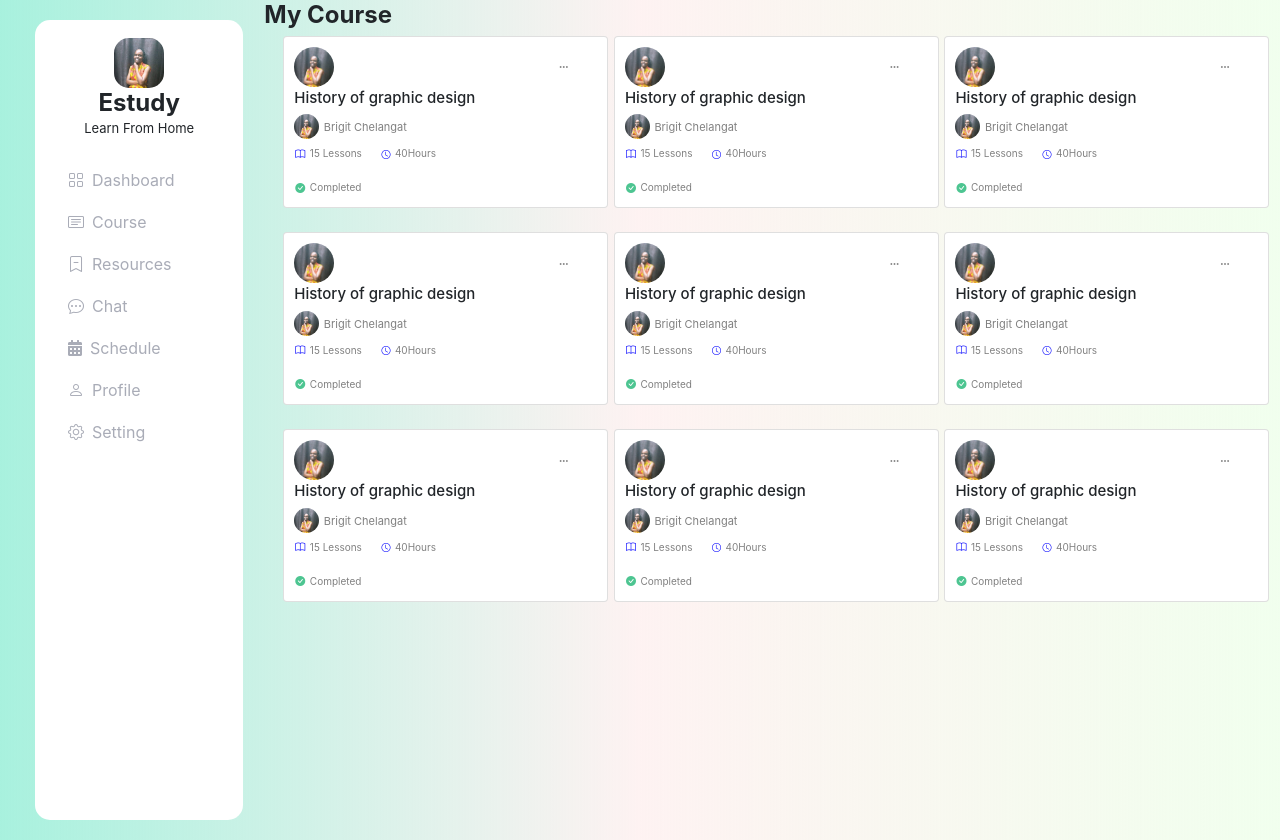
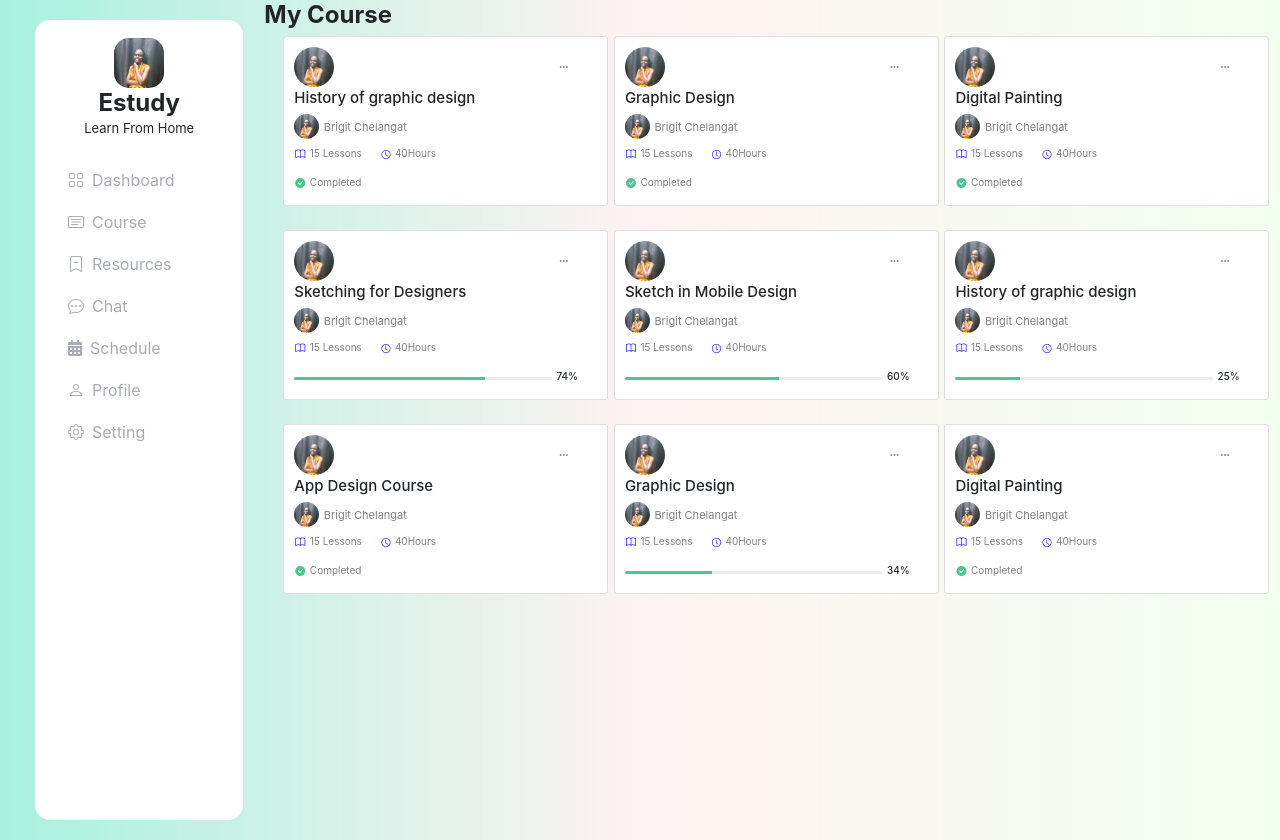
Before and after one commit to brigitchelangat/Courses-Design-Challenge, a plain HTML site: page responsive.html in a window 1280 px wide. Drawn offline with nearby package versions, Linux system fonts and the light colour scheme.

```diff
--- a/responsive.html
+++ b/responsive.html
@@ -19,7 +19,7 @@
             height: 100%;
         }
 
-        .container-fluid >.row {
+        .container-fluid>.row {
             height: 100%;
             display: flex;
             width: 100%;
@@ -68,7 +68,8 @@
             padding: 1px;
             margin-bottom: 0;
         }
-        #dashboard{
+
+        #dashboard {
             max-width: 100%;
             margin: 0;
 
@@ -78,7 +79,10 @@
             text-align: center;
             margin: 7px;
         }
-        .row1,.row2,.row3{
+
+        .row1,
+        .row2,
+        .row3 {
             margin: 5px;
         }
 
@@ -95,6 +99,14 @@
 
         .card-body {
             padding: 0;
+        }
+        .progress{
+            height: .2rem;
+            width: 85%;
+            display: inline-flex;
+        }
+        .progress-bar{
+            background-color: #4dc591;
         }
     </style>
 </head>
@@ -141,13 +153,14 @@
                             <div class="card-body">
                                 <img src="brigitimage.jpeg" alt="Logo" class="img-fluid" width="40" height="40"
                                     style="border-radius: 50px;">
-                                <i class="bi bi-three-dots" style="margin-left: 220px; font-size: 10px; color: gray;"></i>
+                                <i class="bi bi-three-dots"
+                                    style="margin-left: 220px; font-size: 10px; color: gray;"></i>
                                 <p style="font-weight: 500; font-size: 15px; margin-bottom: 4px;">History of graphic
                                     design</p>
                                 <img src="brigitimage.jpeg" alt="Logo" class="img-fluid" width="25" height="25"
                                     style="border-radius: 50px;">
                                 <span style="font-weight: 400; font-size: 11px; color: gray;">Brigit Chelangat</span>
-                                <p style="margin-bottom: 10px;">
+                                <p style="margin-bottom: 5px;">
                                     <i class="bi bi-book"
                                         style="font-size: 10px; color: blue; line-height: 1; font-weight: 500 !important; text-align: center; margin-left: 1px;"></i>
                                     <span style="font-weight: 400; font-size: 10px; color: gray; line-height: 1;">15
@@ -169,13 +182,13 @@
                             <div class="card-body">
                                 <img src="brigitimage.jpeg" alt="Logo" class="img-fluid" width="40" height="40"
                                     style="border-radius: 50px;">
-                                    <i class="bi bi-three-dots" style="margin-left: 220px; font-size: 10px; color: gray;"></i>
-                                <p style="font-weight: 500; font-size: 15px; margin-bottom: 4px;">History of graphic
-                                    design</p>
+                                <i class="bi bi-three-dots"
+                                    style="margin-left: 220px; font-size: 10px; color: gray;"></i>
+                                <p style="font-weight: 500; font-size: 15px; margin-bottom: 4px;">Graphic Design</p>
                                 <img src="brigitimage.jpeg" alt="Logo" class="img-fluid" width="25" height="25"
                                     style="border-radius: 50px;">
                                 <span style="font-weight: 400; font-size: 11px; color: gray;">Brigit Chelangat</span>
-                                <p style="margin-bottom: 10px;">
+                                <p style="margin-bottom: 5px;">
                                     <i class="bi bi-book"
                                         style="font-size: 10px; color: blue; line-height: 1; font-weight: 500 !important; text-align: center; margin-left: 1px;"></i>
                                     <span style="font-weight: 400; font-size: 10px; color: gray; line-height: 1;">15
@@ -197,13 +210,13 @@
                             <div class="card-body">
                                 <img src="brigitimage.jpeg" alt="Logo" class="img-fluid" width="40" height="40"
                                     style="border-radius: 50px;">
-                                    <i class="bi bi-three-dots" style="margin-left: 220px; font-size: 10px; color: gray;"></i>
-                                <p style="font-weight: 500; font-size: 15px; margin-bottom: 4px;">History of graphic
-                                    design</p>
+                                <i class="bi bi-three-dots"
+                                    style="margin-left: 220px; font-size: 10px; color: gray;"></i>
+                                <p style="font-weight: 500; font-size: 15px; margin-bottom: 4px;">Digital Painting</p>
                                 <img src="brigitimage.jpeg" alt="Logo" class="img-fluid" width="25" height="25"
                                     style="border-radius: 50px;">
                                 <span style="font-weight: 400; font-size: 11px; color: gray;">Brigit Chelangat</span>
-                                <p style="margin-bottom: 10px;">
+                                <p style="margin-bottom: 5px;">
                                     <i class="bi bi-book"
                                         style="font-size: 10px; color: blue; line-height: 1; font-weight: 500 !important; text-align: center; margin-left: 1px;"></i>
                                     <span style="font-weight: 400; font-size: 10px; color: gray; line-height: 1;">15
@@ -226,13 +239,13 @@
                             <div class="card-body">
                                 <img src="brigitimage.jpeg" alt="Logo" class="img-fluid" width="40" height="40"
                                     style="border-radius: 50px;">
-                                    <i class="bi bi-three-dots" style="margin-left: 220px; font-size: 10px; color: gray;"></i>
-                                <p style="font-weight: 500; font-size: 15px; margin-bottom: 4px;">History of graphic
-                                    design</p>
+                                <i class="bi bi-three-dots"
+                                    style="margin-left: 220px; font-size: 10px; color: gray;"></i>
+                                <p style="font-weight: 500; font-size: 15px; margin-bottom: 4px;">Sketching for Designers</p>
                                 <img src="brigitimage.jpeg" alt="Logo" class="img-fluid" width="25" height="25"
                                     style="border-radius: 50px;">
                                 <span style="font-weight: 400; font-size: 11px; color: gray;">Brigit Chelangat</span>
-                                <p style="margin-bottom: 10px;">
+                                <p style="margin-bottom: 5px;">
                                     <i class="bi bi-book"
                                         style="font-size: 10px; color: blue; line-height: 1; font-weight: 500 !important; text-align: center; margin-left: 1px;"></i>
                                     <span style="font-weight: 400; font-size: 10px; color: gray; line-height: 1;">15
@@ -241,10 +254,11 @@
                                         style="font-size: 9px; color: blue; line-height: 1; font-weight: 500 !important; text-align: center; margin-left: 15px;"></i>
                                     <span style="font-weight: 400; font-size: 10px; color: gray;">40Hours</span>
                                 </p>
-                                <i class="bi bi-check-circle-fill"
-                                    style="font-size: 10px; color: #4dc591; line-height: 1; font-weight: 500 !important; text-align: center; margin-left: 1px;"></i>
-                                <span
-                                    style="font-weight: 400; font-size: 10px; color: gray; line-height: 1;">Completed</span>
+                                <div class="progress">
+                                    <div class="progress-bar" role="progressbar" style="width: 74%" aria-valuenow="75"
+                                        aria-valuemin="0" aria-valuemax="100"></div>
+                                </div>
+                                <span style="font-weight: 500; font-size: 10px; " >74%</span>
 
                             </div>
                         </div>
@@ -254,13 +268,13 @@
                             <div class="card-body">
                                 <img src="brigitimage.jpeg" alt="Logo" class="img-fluid" width="40" height="40"
                                     style="border-radius: 50px;">
-                                    <i class="bi bi-three-dots" style="margin-left: 220px; font-size: 10px; color: gray;"></i>
-                                <p style="font-weight: 500; font-size: 15px; margin-bottom: 4px;">History of graphic
-                                    design</p>
+                                <i class="bi bi-three-dots"
+                                    style="margin-left: 220px; font-size: 10px; color: gray;"></i>
+                                <p style="font-weight: 500; font-size: 15px; margin-bottom: 4px;">Sketch in Mobile Design</p>
                                 <img src="brigitimage.jpeg" alt="Logo" class="img-fluid" width="25" height="25"
                                     style="border-radius: 50px;">
                                 <span style="font-weight: 400; font-size: 11px; color: gray;">Brigit Chelangat</span>
-                                <p style="margin-bottom: 10px;">
+                                <p style="margin-bottom: 5px;">
                                     <i class="bi bi-book"
                                         style="font-size: 10px; color: blue; line-height: 1; font-weight: 500 !important; text-align: center; margin-left: 1px;"></i>
                                     <span style="font-weight: 400; font-size: 10px; color: gray; line-height: 1;">15
@@ -269,10 +283,11 @@
                                         style="font-size: 9px; color: blue; line-height: 1; font-weight: 500 !important; text-align: center; margin-left: 15px;"></i>
                                     <span style="font-weight: 400; font-size: 10px; color: gray;">40Hours</span>
                                 </p>
-                                <i class="bi bi-check-circle-fill"
-                                    style="font-size: 10px; color: #4dc591; line-height: 1; font-weight: 500 !important; text-align: center; margin-left: 1px;"></i>
-                                <span
-                                    style="font-weight: 400; font-size: 10px; color: gray; line-height: 1;">Completed</span>
+                                <div class="progress">
+                                    <div class="progress-bar" role="progressbar" style="width: 60%" aria-valuenow="75"
+                                        aria-valuemin="0" aria-valuemax="100"></div>
+                                </div>
+                                <span style="font-weight: 500; font-size: 10px; " >60%</span>
 
                             </div>
                         </div>
@@ -282,13 +297,14 @@
                             <div class="card-body">
                                 <img src="brigitimage.jpeg" alt="Logo" class="img-fluid" width="40" height="40"
                                     style="border-radius: 50px;">
-                                    <i class="bi bi-three-dots" style="margin-left: 220px; font-size: 10px; color: gray;"></i>
+                                <i class="bi bi-three-dots"
+                                    style="margin-left: 220px; font-size: 10px; color: gray;"></i>
                                 <p style="font-weight: 500; font-size: 15px; margin-bottom: 4px;">History of graphic
                                     design</p>
                                 <img src="brigitimage.jpeg" alt="Logo" class="img-fluid" width="25" height="25"
                                     style="border-radius: 50px;">
                                 <span style="font-weight: 400; font-size: 11px; color: gray;">Brigit Chelangat</span>
-                                <p style="margin-bottom: 10px;">
+                                <p style="margin-bottom: 5px;">
                                     <i class="bi bi-book"
                                         style="font-size: 10px; color: blue; line-height: 1; font-weight: 500 !important; text-align: center; margin-left: 1px;"></i>
                                     <span style="font-weight: 400; font-size: 10px; color: gray; line-height: 1;">15
@@ -297,10 +313,11 @@
                                         style="font-size: 9px; color: blue; line-height: 1; font-weight: 500 !important; text-align: center; margin-left: 15px;"></i>
                                     <span style="font-weight: 400; font-size: 10px; color: gray;">40Hours</span>
                                 </p>
-                                <i class="bi bi-check-circle-fill"
-                                    style="font-size: 10px; color: #4dc591; line-height: 1; font-weight: 500 !important; text-align: center; margin-left: 1px;"></i>
-                                <span
-                                    style="font-weight: 400; font-size: 10px; color: gray; line-height: 1;">Completed</span>
+                                <div class="progress">
+                                    <div class="progress-bar" role="progressbar" style="width: 25%" aria-valuenow="75"
+                                        aria-valuemin="0" aria-valuemax="100"></div>
+                                </div>
+                                <span style="font-weight: 500; font-size: 10px; " >25%</span>
 
                             </div>
                         </div>
@@ -311,13 +328,13 @@
                             <div class="card-body">
                                 <img src="brigitimage.jpeg" alt="Logo" class="img-fluid" width="40" height="40"
                                     style="border-radius: 50px;">
-                                    <i class="bi bi-three-dots" style="margin-left: 220px; font-size: 10px; color: gray;"></i>
-                                <p style="font-weight: 500; font-size: 15px; margin-bottom: 4px;">History of graphic
-                                    design</p>
+                                <i class="bi bi-three-dots"
+                                    style="margin-left: 220px; font-size: 10px; color: gray;"></i>
+                                <p style="font-weight: 500; font-size: 15px; margin-bottom: 4px;">App Design Course</p>
                                 <img src="brigitimage.jpeg" alt="Logo" class="img-fluid" width="25" height="25"
                                     style="border-radius: 50px;">
                                 <span style="font-weight: 400; font-size: 11px; color: gray;">Brigit Chelangat</span>
-                                <p style="margin-bottom: 10px;">
+                                <p style="margin-bottom: 5px;">
                                     <i class="bi bi-book"
                                         style="font-size: 10px; color: blue; line-height: 1; font-weight: 500 !important; text-align: center; margin-left: 1px;"></i>
                                     <span style="font-weight: 400; font-size: 10px; color: gray; line-height: 1;">15
@@ -339,13 +356,13 @@
                             <div class="card-body">
                                 <img src="brigitimage.jpeg" alt="Logo" class="img-fluid" width="40" height="40"
                                     style="border-radius: 50px;">
-                                    <i class="bi bi-three-dots" style="margin-left: 220px; font-size: 10px; color: gray;"></i>
-                                <p style="font-weight: 500; font-size: 15px; margin-bottom: 4px;">History of graphic
-                                    design</p>
+                                <i class="bi bi-three-dots"
+                                    style="margin-left: 220px; font-size: 10px; color: gray;"></i>
+                                <p style="font-weight: 500; font-size: 15px; margin-bottom: 4px;">Graphic Design</p>
                                 <img src="brigitimage.jpeg" alt="Logo" class="img-fluid" width="25" height="25"
                                     style="border-radius: 50px;">
                                 <span style="font-weight: 400; font-size: 11px; color: gray;">Brigit Chelangat</span>
-                                <p style="margin-bottom: 10px;">
+                                <p style="margin-bottom: 5px;">
                                     <i class="bi bi-book"
                                         style="font-size: 10px; color: blue; line-height: 1; font-weight: 500 !important; text-align: center; margin-left: 1px;"></i>
                                     <span style="font-weight: 400; font-size: 10px; color: gray; line-height: 1;">15
@@ -354,11 +371,11 @@
                                         style="font-size: 9px; color: blue; line-height: 1; font-weight: 500 !important; text-align: center; margin-left: 15px;"></i>
                                     <span style="font-weight: 400; font-size: 10px; color: gray;">40Hours</span>
                                 </p>
-                                <i class="bi bi-check-circle-fill"
-                                    style="font-size: 10px; color: #4dc591; line-height: 1; font-weight: 500 !important; text-align: center; margin-left: 1px;"></i>
-                                <span
-                                    style="font-weight: 400; font-size: 10px; color: gray; line-height: 1;">Completed</span>
-
+                                <div class="progress">
+                                    <div class="progress-bar" role="progressbar" style="width: 34%" aria-valuenow="75"
+                                        aria-valuemin="0" aria-valuemax="100"></div>
+                                </div>
+                                <span style="font-weight: 500; font-size: 10px; " >34%</span>
                             </div>
                         </div>
                     </div>
@@ -367,13 +384,13 @@
                             <div class="card-body">
                                 <img src="brigitimage.jpeg" alt="Logo" class="img-fluid" width="40" height="40"
                                     style="border-radius: 50px;">
-                                    <i class="bi bi-three-dots" style="margin-left: 220px; font-size: 10px; color: gray;"></i>
-                                <p style="font-weight: 500; font-size: 15px; margin-bottom: 4px;">History of graphic
-                                    design</p>
+                                <i class="bi bi-three-dots"
+                                    style="margin-left: 220px; font-size: 10px; color: gray;"></i>
+                                <p style="font-weight: 500; font-size: 15px; margin-bottom: 4px;">Digital Painting</p>
                                 <img src="brigitimage.jpeg" alt="Logo" class="img-fluid" width="25" height="25"
                                     style="border-radius: 50px;">
                                 <span style="font-weight: 400; font-size: 11px; color: gray;">Brigit Chelangat</span>
-                                <p style="margin-bottom: 10px;">
+                                <p style="margin-bottom: 5px;">
                                     <i class="bi bi-book"
                                         style="font-size: 10px; color: blue; line-height: 1; font-weight: 500 !important; text-align: center; margin-left: 1px;"></i>
                                     <span style="font-weight: 400; font-size: 10px; color: gray; line-height: 1;">15
@@ -391,9 +408,9 @@
                         </div>
                     </div>
                 </div>
-                </div>
             </div>
         </div>
+    </div>
     </div>
 
     <script src="https://code.jquery.com/jquery-3.5.1.slim.min.js"></script>
```
Also changed, not shown: design.png (added), history.png (added), mobiledesign.png.png (added), paint-bucket.png (added).
